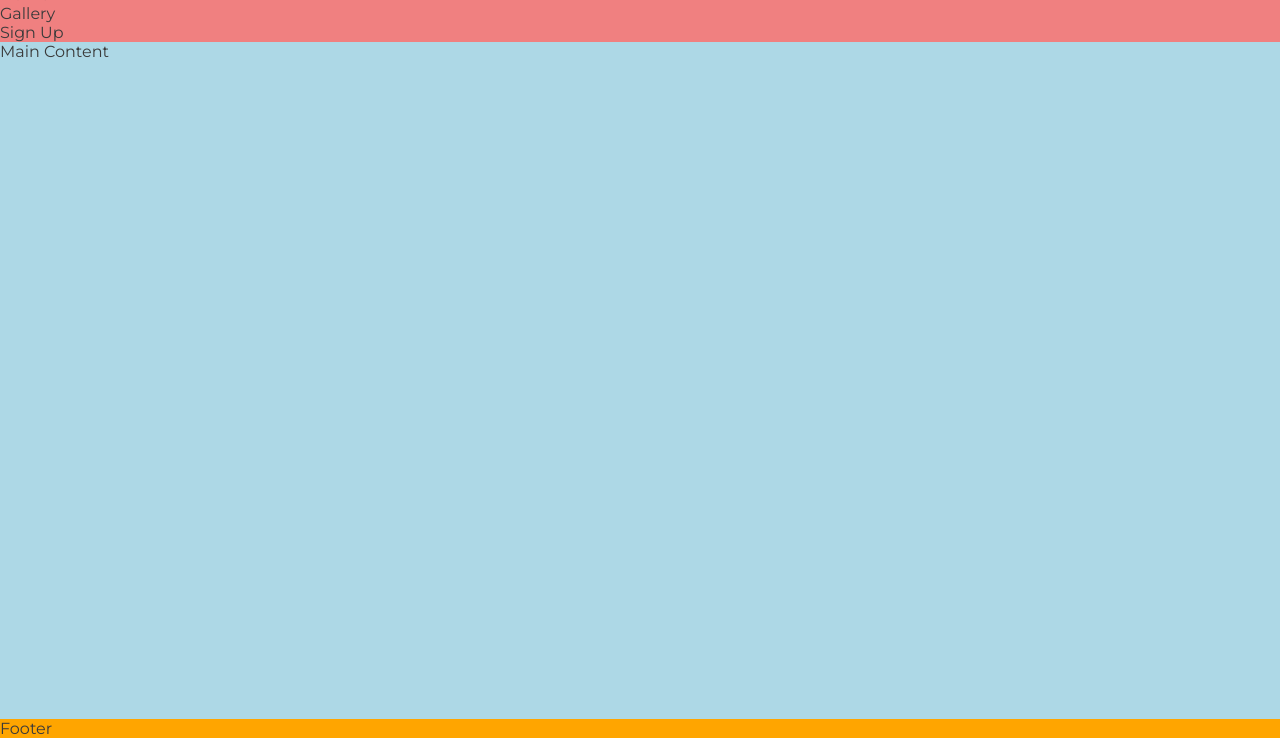
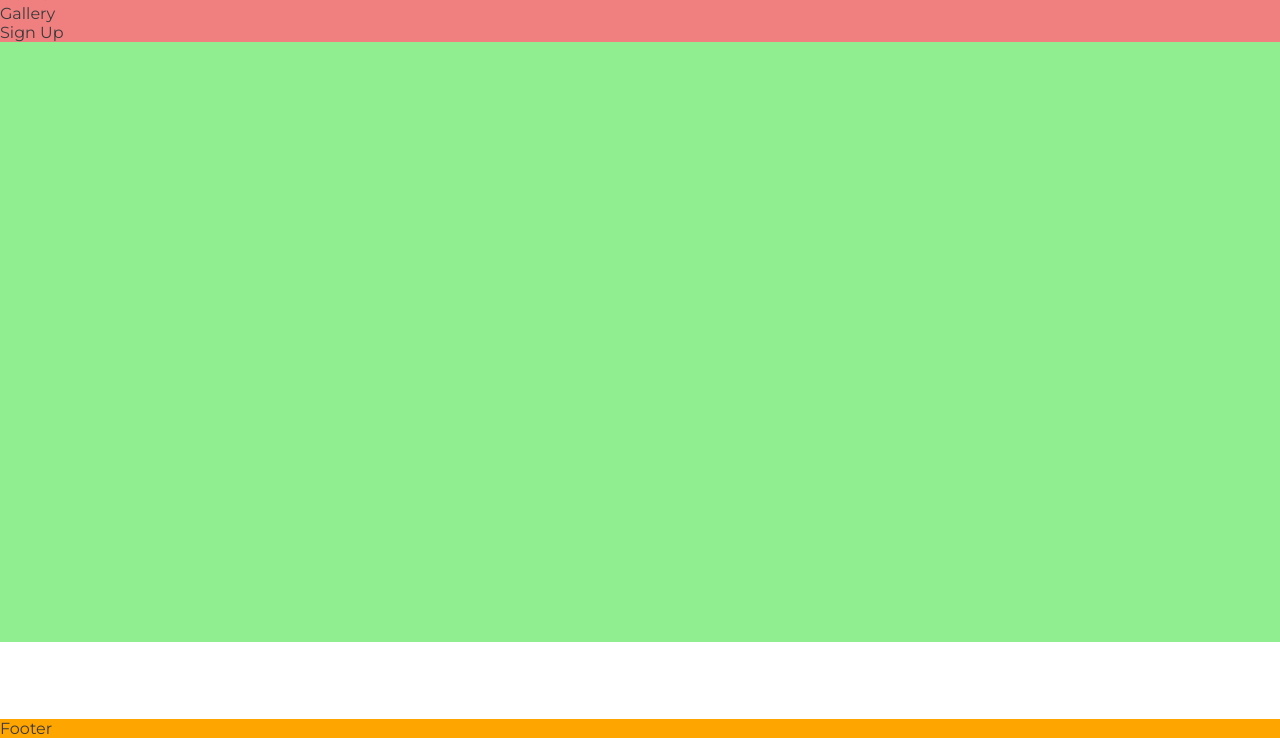
Before and after one commit to moloneb2/Running-Project, a plain HTML site: page index.html in a window 1280 px wide. Shown: the part 62-800 px from the top of the page. Drawn offline with nearby package versions, Linux system fonts and the light colour scheme.

Commit message:
adding of hero ID, note  and style

```diff
--- a/assets/CSS/style.css
+++ b/assets/CSS/style.css
@@ -30,9 +30,15 @@ h1{
 }
 /*main content*/
 main{
-    background-color: lightblue;
+
     /*make main element take up surplus space to push footer down*/
     flex: 1 0 auto;
+}
+/*Hero Section*/
+#hero{
+    height: 600px;
+    width: 100%;
+    background-color: lightgreen;
 }
 /*footer*/
 footer{
--- a/index.html
+++ b/index.html
@@ -36,7 +36,11 @@
     </nav>
   </header>
   <!--main-->
-  <main>Main Content</main>
+  <main>
+    <section id="hero">
+
+    </section>
+  </main>
   <!--footer-->
   <footer>Footer</footer>
 </body>
```
